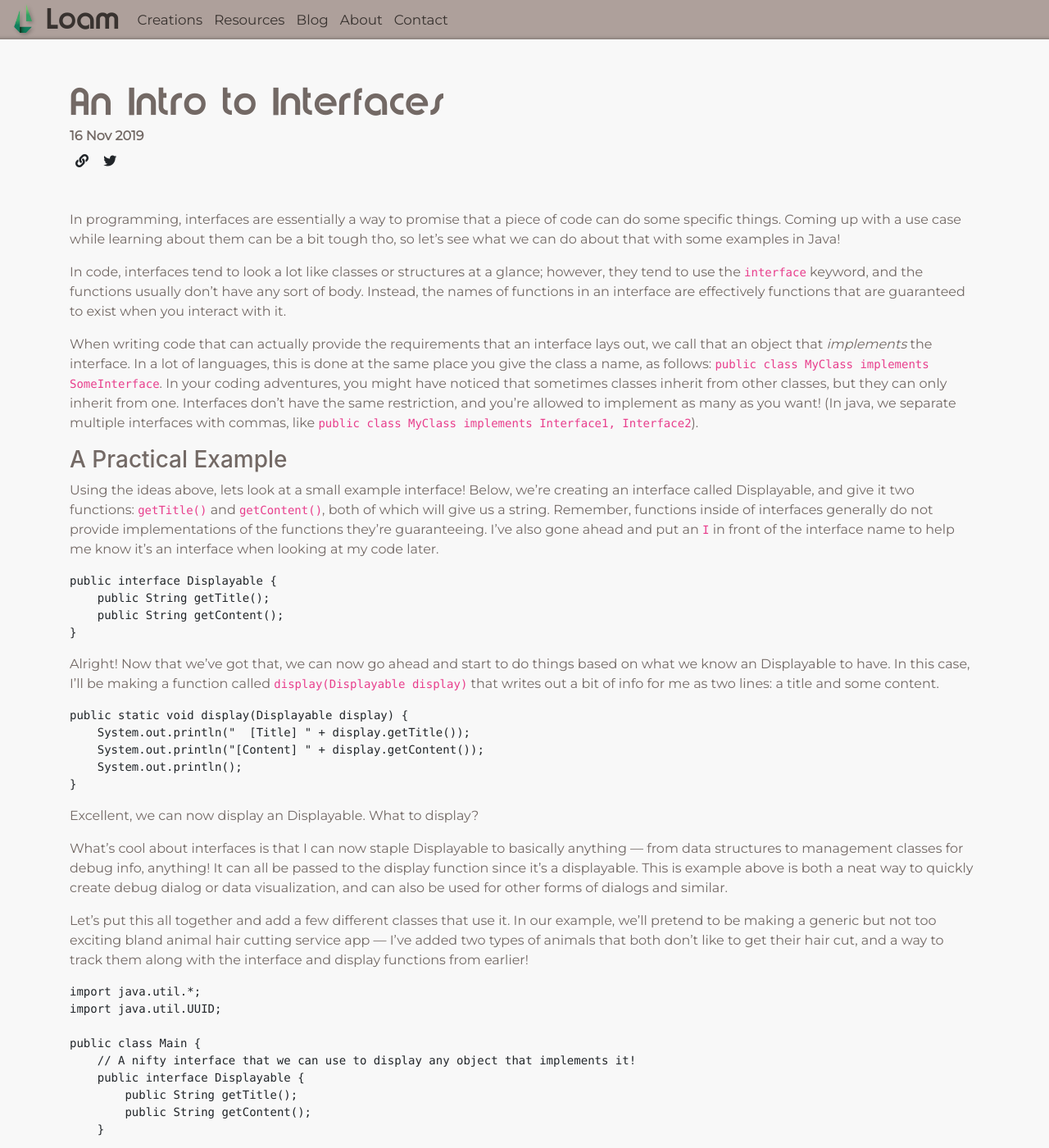
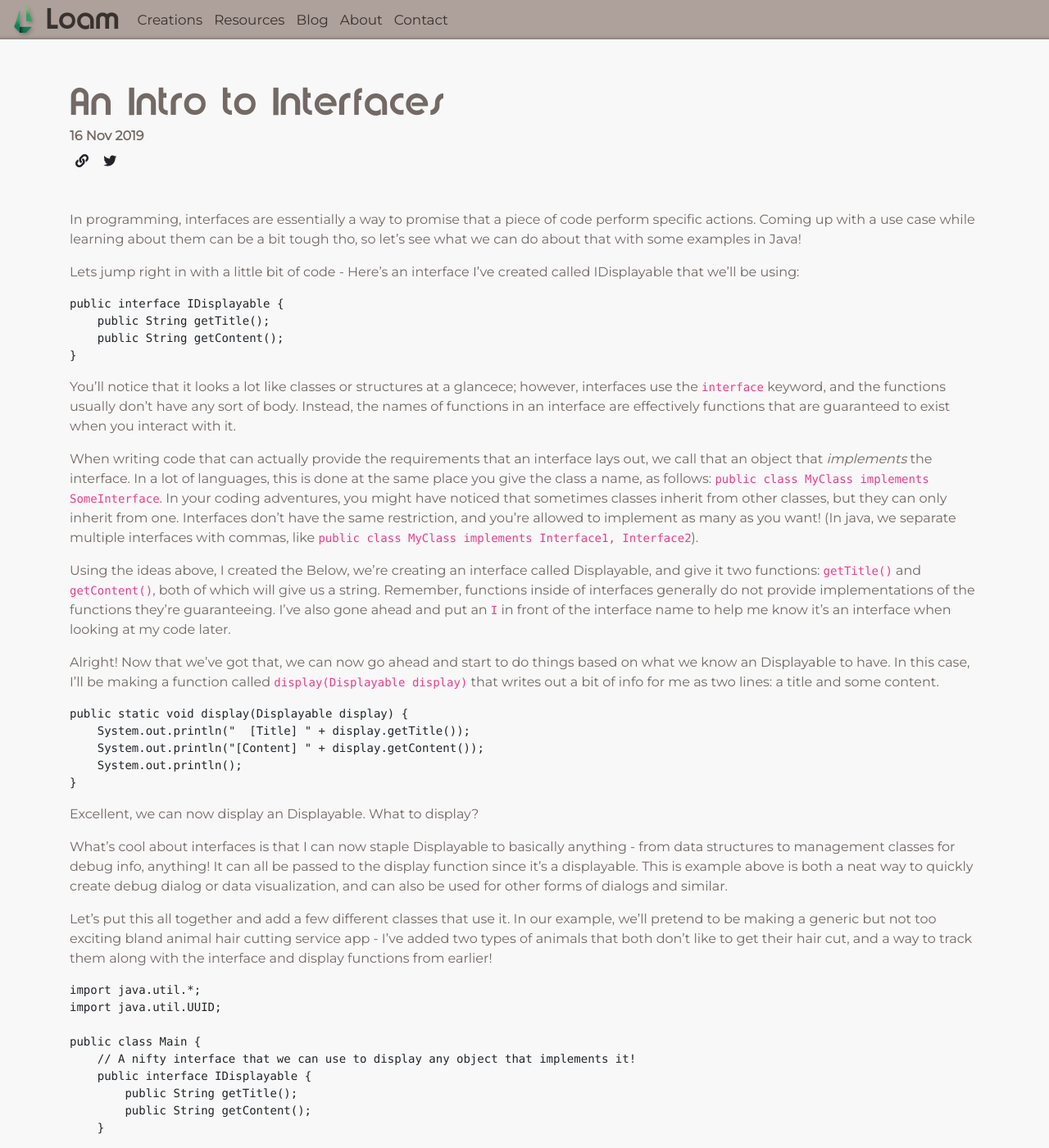
Before and after one commit to LoamNet/net.loam.www, a Jekyll site: the page built from _posts/2019-11-16-an-intro-to-interfaces.md, in a window 1280 px wide and 1400 px high. Shown: the whole window at 82% size. Built offline with Jekyll 4.4.1, drawn with Linux system fonts in a browser that asks for light colours; nearby versions of some CDN libraries; some of the changed text lies outside the part shown.

Commit message:
= fixed formatting and spelling issues

````diff
--- a/_posts/2019-11-16-an-intro-to-interfaces.md
+++ b/_posts/2019-11-16-an-intro-to-interfaces.md
@@ -4,21 +4,22 @@ title: An Intro to Interfaces
 author: Matthew
 tags: interfaces, Java, programming, loose coupling, interface, intro, modular, example, introduction, tutorial, guide
 ---
-In programming, interfaces are essentially a way to promise that a piece of code can do some specific things. Coming up with a use case while learning about them can be a bit tough tho, so let's see what we can do about that with some examples in Java!
+In programming, interfaces are essentially a way to promise that a piece of code perform specific actions. Coming up with a use case while learning about them can be a bit tough tho, so let's see what we can do about that with some examples in Java!
 
-In code, interfaces tend to look a lot like classes or structures at a glance; however, they tend to use the `interface` keyword, and the functions usually don't have any sort of body. Instead, the names of functions in an interface are effectively functions that are guaranteed to exist when you interact with it.
-
-When writing code that can actually provide the requirements that an interface lays out, we call that an object that _implements_ the interface. In a lot of languages, this is done at the same place you give the class a name, as follows: `public class MyClass implements SomeInterface`. In your coding adventures, you might have noticed that sometimes classes inherit from other classes, but they can only inherit from one. Interfaces don't have the same restriction, and you're allowed to implement as many as you want! (In java, we separate multiple interfaces with commas, like `public class MyClass implements Interface1, Interface2`).
-
-### A Practical Example
-Using the ideas above, lets look at a small example interface! Below, we're creating an interface called Displayable, and give it two functions: `getTitle()` and `getContent()`, both of which will give us a string. Remember, functions inside of interfaces generally do not provide implementations of the functions they're guaranteeing. I've also gone ahead and put an `I` in front of the interface name to help me know it's an interface when looking at my code later.
-
+Lets jump right in with a little bit of code - Here's an interface I've created called IDisplayable that we'll be using:
 ```java
-public interface Displayable {
+public interface IDisplayable {
     public String getTitle();
     public String getContent();
 }
 ```
+You'll notice that it looks a lot like classes or structures at a glancece; however, interfaces use the `interface` keyword, and the functions usually don't have any sort of body. Instead, the names of functions in an interface are effectively functions that are guaranteed to exist when you interact with it.
+
+When writing code that can actually provide the requirements that an interface lays out, we call that an object that _implements_ the interface. In a lot of languages, this is done at the same place you give the class a name, as follows: `public class MyClass implements SomeInterface`. In your coding adventures, you might have noticed that sometimes classes inherit from other classes, but they can only inherit from one. Interfaces don't have the same restriction, and you're allowed to implement as many as you want! (In java, we separate multiple interfaces with commas, like `public class MyClass implements Interface1, Interface2`).
+
+Using the ideas above, I created the  Below, we're creating an interface called Displayable, and give it two functions: `getTitle()` and `getContent()`, both of which will give us a string. Remember, functions inside of interfaces generally do not provide implementations of the functions they're guaranteeing. I've also gone ahead and put an `I` in front of the interface name to help me know it's an interface when looking at my code later.
+
+
 
 Alright! Now that we've got that, we can now go ahead and start to do things based on what we know an Displayable to have. In this case, I'll be making a function called `display(Displayable display)` that writes out a bit of info for me as two lines: a title and some content.
 
@@ -32,9 +33,9 @@ public static void display(Displayable display) {
 
 Excellent, we can now display an Displayable. What to display?
 
-What's cool about interfaces is that I can now staple Displayable to basically anything — from data structures to management classes for debug info, anything! It can all be passed to the display function since it's a displayable. This is example above is both a neat way to quickly create debug dialog or data visualization, and can also be used for other forms of dialogs and similar.
+What's cool about interfaces is that I can now staple Displayable to basically anything - from data structures to management classes for debug info, anything! It can all be passed to the display function since it's a displayable. This is example above is both a neat way to quickly create debug dialog or data visualization, and can also be used for other forms of dialogs and similar.
 
-Let's put this all together and add a few different classes that use it. In our example, we'll pretend to be making a generic but not too exciting bland animal hair cutting service app — I've added two types of animals that both don't like to get their hair cut, and a way to track them along with the interface and display functions from earlier!
+Let's put this all together and add a few different classes that use it. In our example, we'll pretend to be making a generic but not too exciting bland animal hair cutting service app - I've added two types of animals that both don't like to get their hair cut, and a way to track them along with the interface and display functions from earlier!
 
 ```java
 import java.util.*;
@@ -42,20 +43,20 @@ import java.util.UUID;
 
 public class Main {
     // A nifty interface that we can use to display any object that implements it!
-    public interface Displayable {
+    public interface IDisplayable {
         public String getTitle();
         public String getContent();
     }
 
-    // A way to use the interface — formatted display output, in this case
-    public static void display(Displayable display) {
+    // A way to use the interface - formatted display output, in this case
+    public static void display(IDisplayable display) {
         System.out.println("  [Title] " + display.getTitle());
         System.out.println("[Content] " + display.getContent());
         System.out.println();
     }
 
     // some base class for our program (you can still derive this class!)
-    public static abstract class Animal implements Displayable {
+    public static abstract class Animal implements IDisplayable {
         public final String name;
         public final String id;
 
@@ -71,7 +72,7 @@ public class Main {
         public abstract String getTitle();
     }
 
-    // A dog is an animal, and because it's an animal it implements Displayable!
+    // A dog is an animal, and because it's an animal it implements IDisplayable!
     public static class Cat extends Animal {
         public Cat(String name) {
             super(name);
@@ -82,7 +83,7 @@ public class Main {
         }
     }
 
-    // A dog is an animal, and because it's an animal it implements Displayable!
+    // A dog is an animal, and because it's an animal it implements IDisplayable!
     public static class Dog extends Animal {
         public Dog(String name) {
             super(name);
@@ -95,7 +96,7 @@ public class Main {
 
     // This class has different output goals and requirements than the
     // Cat and Dog classes, but still needs to display output in the same format.
-    public static class AnimalHaircutService implements Displayable {
+    public static class AnimalHaircutService implements IDisplayable {
         protected ArrayList<Animal> queue = new ArrayList();
 
         public void add(Animal animal) {
@@ -145,7 +146,7 @@ public class Main {
 }
 ```
 
-That's a bit of a heavyweight example, but it does provide a couple use cases and shows how interfaces work with interface, so at least it's got that going for it! If we run it, we can see that we get the following output — note that your Entry IDs will be different if you run it since they're randomly generated each time.
+That's a bit of a heavyweight example, but it does provide a couple use cases and shows how interfaces work with interface, so at least it's got that going for it! If we run it, we can see that we get the following output - note that your Entry IDs will be different if you run it since they're randomly generated each time.
 ```
   [Title] Current queue
 [Content] Mittens, Barkley
@@ -165,7 +166,7 @@ What we've done here is performed something called "loose coupling", which helps
 
 Another way to apply interfaces is as a shim between different existing pieces of functionality. They can adapt two existing objects to work with each other without explicitly having to reference one another, which can be great for swapping out different chunks of code during development. By adding interfaces to things that are probably going to change as a shim (we call this "abstracting" the things that can change), you now don't have to worry as much about changes on either side of the interface.
 
-With the tools above, you should be able to start using interfaces in your existing projects today! Also, while it's not a convention in Java specifically, I like to add a leading `I` (Displayable instead of displayable) to help reduce confusion when I'm looking back at my code later, so I know what is an isn't an interface at a glance.
+With the tools above, you should be able to start using interfaces in your existing projects today! Also, while it's not a convention in Java specifically, I like to add a leading `I` (`IDisplayable` instead of `Displayable`) to help reduce confusion when I'm looking back at my code later, so I know what is an isn't an interface at a glance.
 
 
 Looking for more examples or information on interfaces? Check out the following:
````
